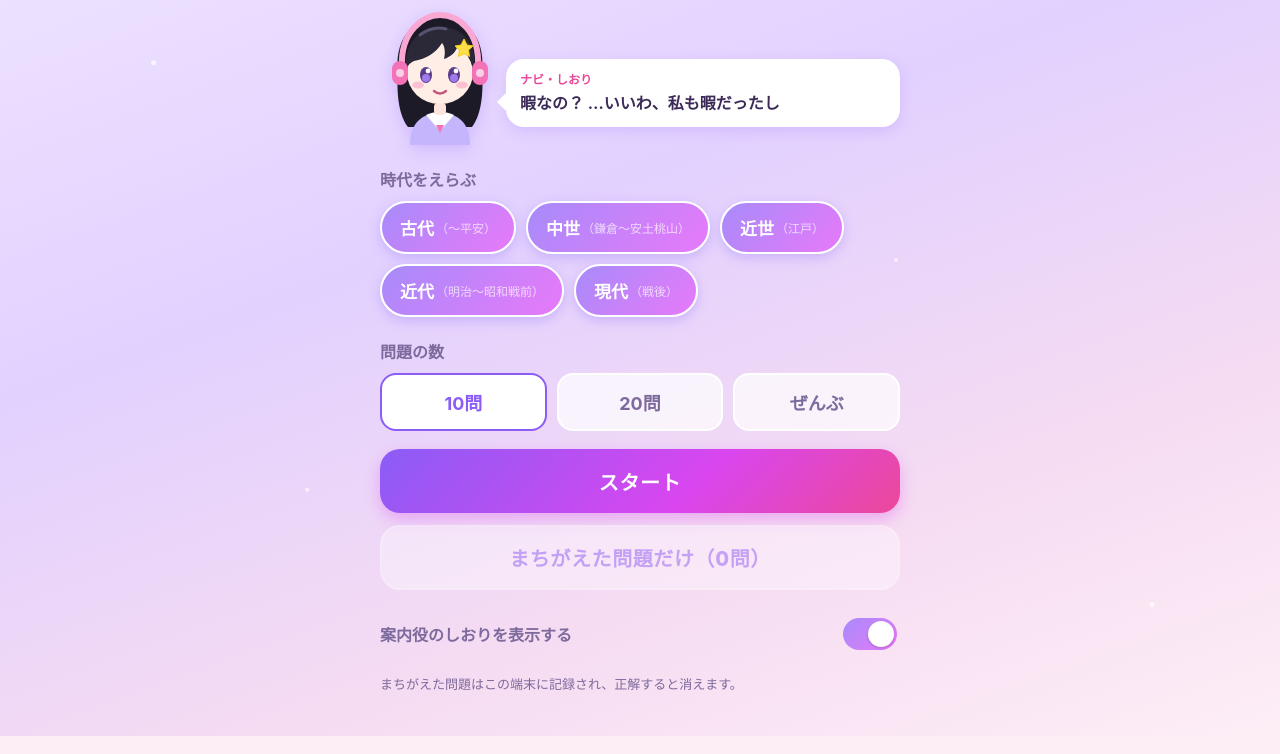
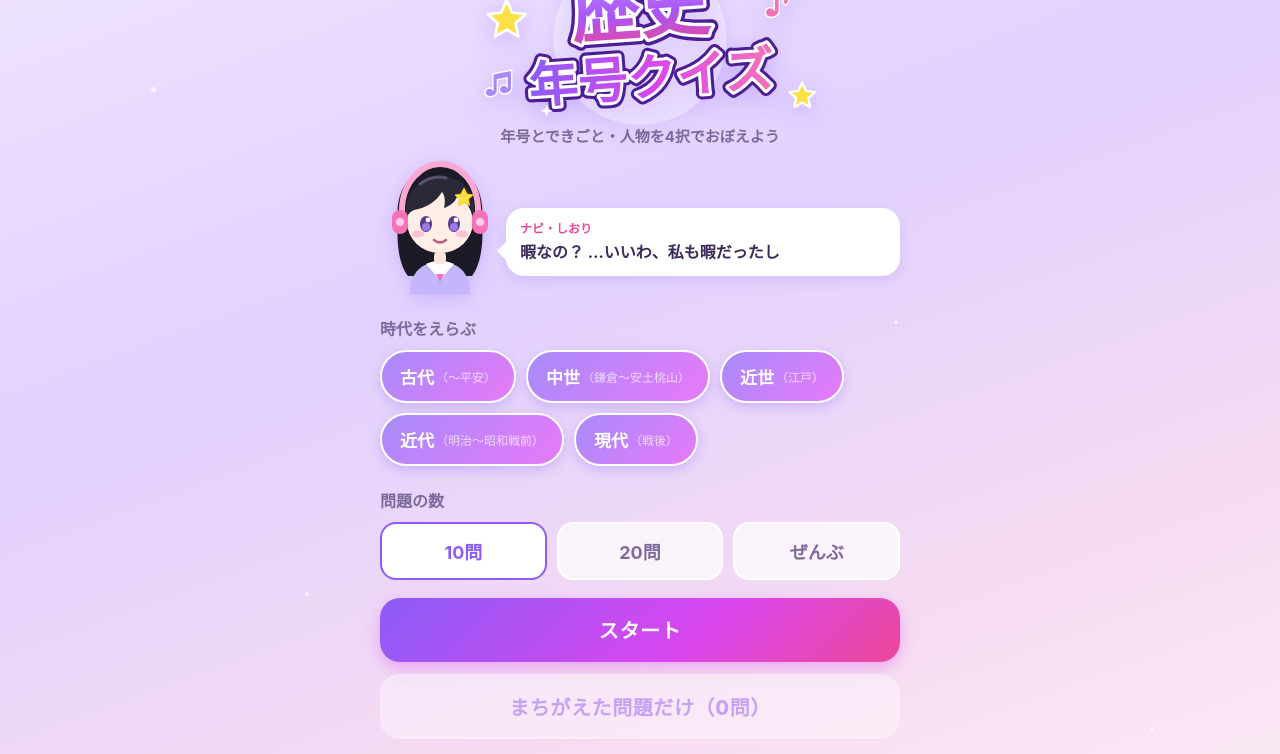
Before and after one commit to clubman621-git/history-quiz, a plain HTML site: page index.html in a window 1280 px wide. Shown: the part 85-839 px from the top of the page. Drawn offline with Linux system fonts and the light colour scheme.

Commit message:
タイトルをロゴ風のビジュアルに変更
Co-Authored-By: Claude Opus 5.5 <noreply@anthropic.com>
Claude-Session: https://claude.ai/code/session_01WbTBvjsEwFuJSDhKhKmM34

```diff
--- a/index.html
+++ b/index.html
@@ -36,6 +36,8 @@
     -webkit-background-clip: text; background-clip: text; color: transparent;
   }
   .lead { color: var(--sub); font-size: 15px; margin: 0 0 8px; }
+  .logo { margin: 4px 0 0; background: none; color: inherit; }
+  .logo svg { display: block; width: 100%; max-width: 400px; margin: 0 auto; filter: drop-shadow(0 6px 12px rgba(139,92,246,.3)); }
   h2 { font-size: 16px; margin: 22px 0 10px; color: var(--sub); }
   .card {
     background: var(--card); border: 1.5px solid #fff; border-radius: 22px; padding: 18px;
@@ -186,8 +188,46 @@
 <main>
   <!-- スタート画面 -->
   <section id="home">
-    <h1>歴史 年号クイズ</h1>
-    <p class="lead">年号とできごと・人物を4択でおぼえよう</p>
+    <h1 class="logo" aria-label="歴史 年号クイズ">
+      <svg viewBox="0 0 360 178" xmlns="http://www.w3.org/2000/svg" aria-hidden="true">
+        <defs>
+          <linearGradient id="lgFill" x1="0" y1="0" x2="0" y2="1">
+            <stop offset="0" stop-color="#c084fc"/><stop offset=".55" stop-color="#a855f7"/><stop offset="1" stop-color="#ec4899"/>
+          </linearGradient>
+          <linearGradient id="lgFill2" x1="0" y1="0" x2="1" y2="0">
+            <stop offset="0" stop-color="#8b5cf6"/><stop offset=".5" stop-color="#d946ef"/><stop offset="1" stop-color="#f472b6"/>
+          </linearGradient>
+          <linearGradient id="lgRibbon" x1="0" y1="0" x2="1" y2="0">
+            <stop offset="0" stop-color="#f472b6"/><stop offset="1" stop-color="#a78bfa"/>
+          </linearGradient>
+        </defs>
+        <!-- 背景のきらめき -->
+        <circle cx="180" cy="100" r="78" fill="#fff" opacity=".35"/>
+        <!-- 上のリボン -->
+        <g transform="rotate(-3 180 22)">
+          <rect x="88" y="8" width="184" height="28" rx="14" fill="url(#lgRibbon)" stroke="#fff" stroke-width="3"/>
+          <text x="180" y="27.5" text-anchor="middle" font-size="13" font-weight="800" letter-spacing="3" fill="#fff"
+                font-family="-apple-system, 'Helvetica Neue', sans-serif">✦ HISTORY STAGE ✦</text>
+        </g>
+        <!-- 歴史 -->
+        <g transform="rotate(-4 180 80)" font-family="'Hiragino Sans','Hiragino Kaku Gothic ProN','Noto Sans JP',sans-serif" font-weight="900" text-anchor="middle">
+          <text x="180" y="96" font-size="62" stroke="#4c1d95" stroke-width="12" stroke-linejoin="round" fill="#4c1d95">歴史</text>
+          <text x="180" y="96" font-size="62" stroke="#fff" stroke-width="6" stroke-linejoin="round" fill="url(#lgFill)" paint-order="stroke">歴史</text>
+          <!-- 年号クイズ -->
+          <text x="186" y="152" font-size="44" stroke="#4c1d95" stroke-width="11" stroke-linejoin="round" fill="#4c1d95">年号クイズ</text>
+          <text x="186" y="152" font-size="44" stroke="#fff" stroke-width="5.5" stroke-linejoin="round" fill="url(#lgFill2)" paint-order="stroke">年号クイズ</text>
+        </g>
+        <!-- 星・音符 -->
+        <path d="M60 66 l5 11 12 1.5 -9 8 2.5 12 -10.5-6 -10.5 6 2.5-12 -9-8 12-1.5 z" fill="#fde047" stroke="#fff" stroke-width="2.5" stroke-linejoin="round"/>
+        <path d="M326 140 l3.5 7.5 8 1 -6 5.5 1.7 8 -7.2-4 -7.2 4 1.7-8 -6-5.5 8-1 z" fill="#fde047" stroke="#fff" stroke-width="2" stroke-linejoin="round"/>
+        <text x="292" y="78" font-size="30" fill="#f472b6" stroke="#fff" stroke-width="2.5" paint-order="stroke">♪</text>
+        <text x="40" y="150" font-size="26" fill="#a78bfa" stroke="#fff" stroke-width="2.5" paint-order="stroke">♫</text>
+        <path d="M318 46 l2 6 6 2 -6 2 -2 6 -2-6 -6-2 6-2 z" fill="#fff"/>
+        <path d="M30 40 l1.6 4.8 4.8 1.6 -4.8 1.6 -1.6 4.8 -1.6-4.8 -4.8-1.6 4.8-1.6 z" fill="#fff"/>
+        <path d="M96 160 l1.4 4 4 1.4 -4 1.4 -1.4 4 -1.4-4 -4-1.4 4-1.4 z" fill="#fff"/>
+      </svg>
+    </h1>
+    <p class="lead center">年号とできごと・人物を4択でおぼえよう</p>
     <div class="guide big" id="guideHome"><div class="bubble"><span class="name">ナビ・しおり</span><span class="line"></span></div></div>
 
     <h2>時代をえらぶ</h2>
--- a/sw.js
+++ b/sw.js
@@ -2,7 +2,7 @@
 // アプリは端末に保存した分だけで動き、ふだんはほぼ通信しません。
 // index.html などを更新したら、必ず VERSION の数字を上げてください。
 // そうすると次に開いたときに新しい版をまとめて取り込み、その次の起動から反映されます。
-const VERSION = "history-quiz-v4";
+const VERSION = "history-quiz-v5";
 const FILES = ["./", "./index.html", "./manifest.webmanifest", "./icons/icon-180.png", "./icons/icon-512.png"];
 
 self.addEventListener("install", e => {
```
